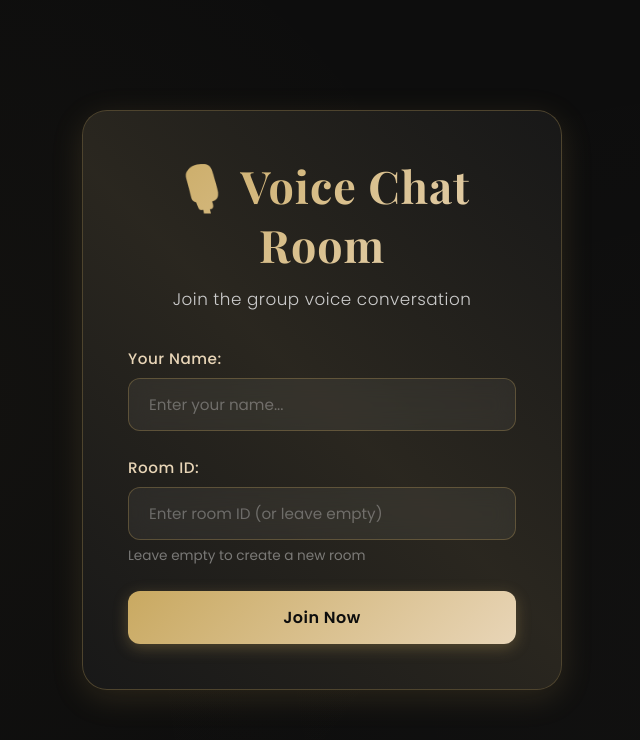
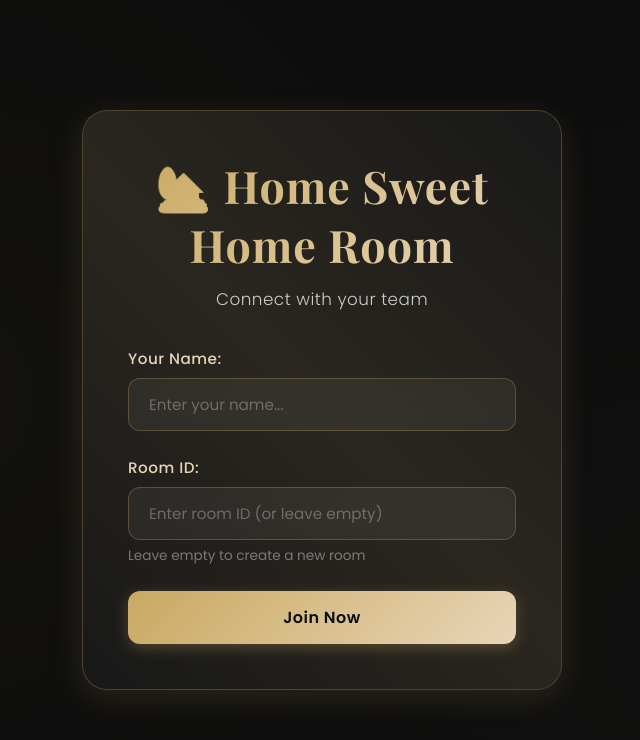
Before and after one commit to houssam-fairex/voice, a website: page public/index.html in a window 1280 px wide. Shown: the whole page, without its empty margins (318-958 px from the left). Drawn offline with nearby package versions, Linux system fonts and the light colour scheme; no server answers.

Commit message:
Rebrand to Home Sweet Home Room

```diff
--- a/public/index.html
+++ b/public/index.html
@@ -3,7 +3,7 @@
 <head>
     <meta charset="UTF-8">
     <meta name="viewport" content="width=device-width, initial-scale=1.0">
-    <title>Voice Chat Room</title>
+    <title>Home Sweet Home Room</title>
     <link rel="stylesheet" href="style.css">
 </head>
 <body>
@@ -11,8 +11,8 @@
         <!-- Login Screen -->
         <div id="login-screen" class="screen active">
             <div class="login-box">
-                <h1>🎙️ Voice Chat Room</h1>
-                <p class="subtitle">Join the group voice conversation</p>
+                <h1>🏡 Home Sweet Home Room</h1>
+                <p class="subtitle">Connect with your team</p>
 
                 <div class="form-group">
                     <label for="username">Your Name:</label>
@@ -33,7 +33,7 @@
         <div id="room-screen" class="screen">
             <div class="room-header">
                 <div class="room-info">
-                    <h2>🎙️ Voice Chat Room</h2>
+                    <h2>🏡 Home Sweet Home Room</h2>
                     <div class="room-details">
                         <span class="room-id">Room: <span id="current-room-id"></span></span>
                         <span class="user-count">👥 <span id="user-count">1</span> online</span>
```
